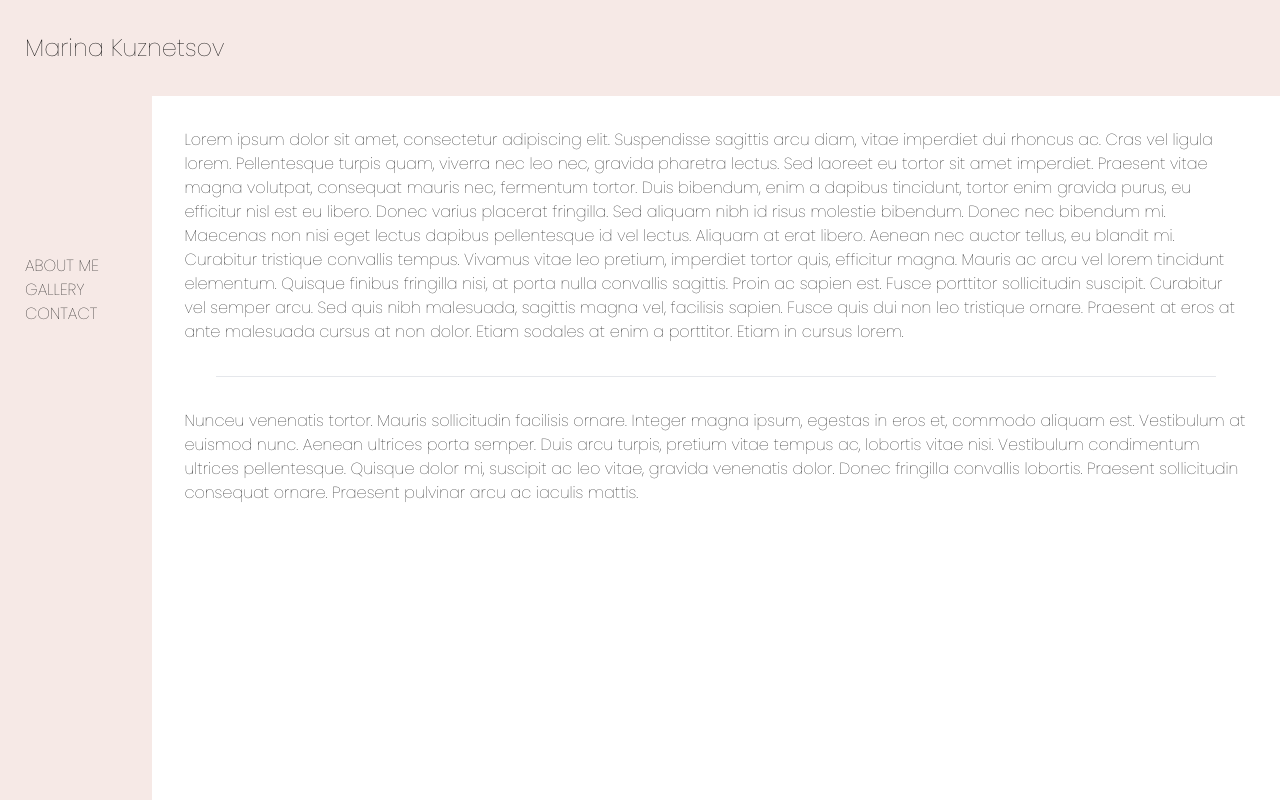
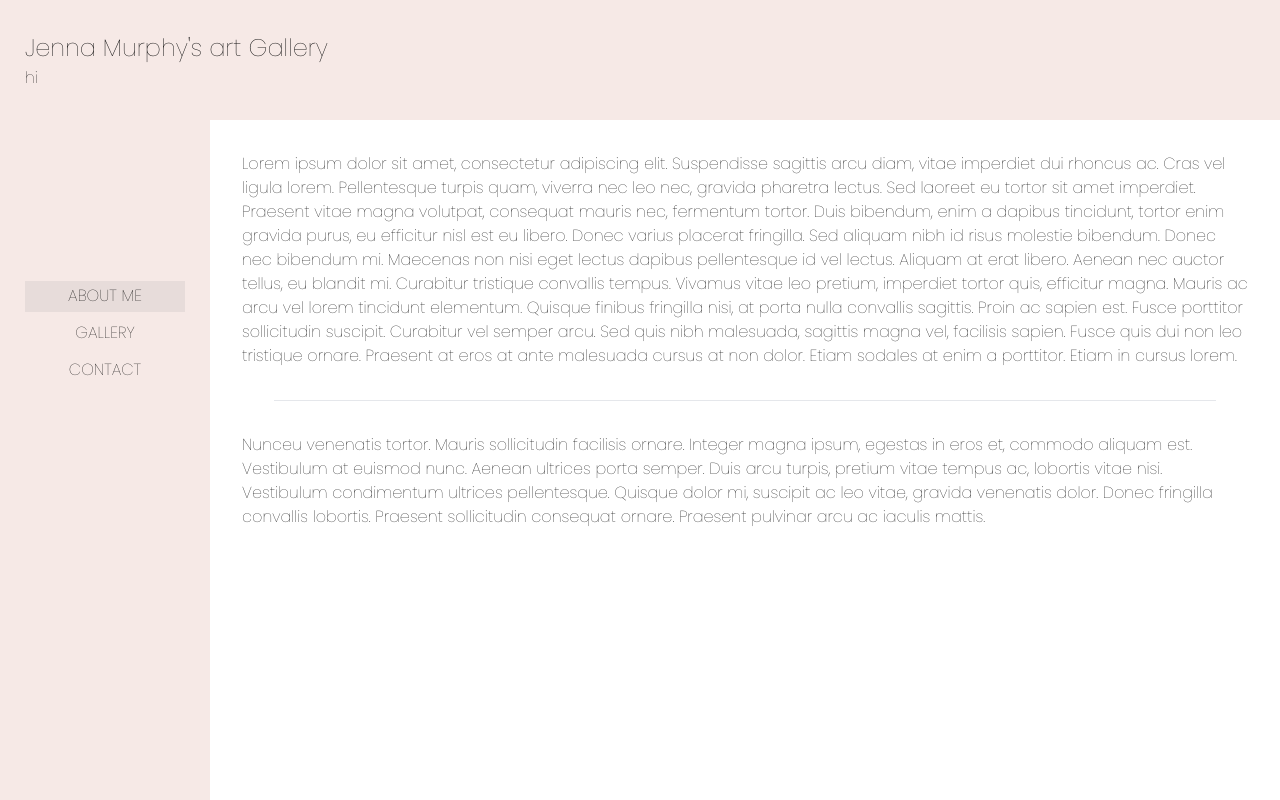
Before and after one commit to JennaMMurphy/art-gallery, a React (Vite) app: page / in a window 1280 px wide. Both pictures are taken after a click on the tab "ABOUT ME". Shown: the top 800 px of the page. Built offline with nearby package versions, Linux system fonts and the light colour scheme.

Commit message:
style: cleans css and dom errors

```diff
--- a/src/App.css
+++ b/src/App.css
@@ -37,13 +37,23 @@ nav {
   margin: 0;
 }
 
+/* Tabs */
+
+.tab__btn{
+  margin: 0.2rem auto;
+  padding: 0.2rem;
+  min-width: 10rem;
+  &.is--active{
+    background-color: #e7dcda;
+  }
+}
+
 .tab-container {
   display: flex;
 }
 
 .tab-list {
   display: flex;
-  width: 8vw;
   height: 100vh;
   flex-direction: column;
   margin-top: 8rem;
@@ -64,6 +74,7 @@ nav {
 
 .gallery__image {
   max-height: 70vh;
+  border-radius: 5px;
 }
 
 /* Contact Form */
@@ -85,9 +96,6 @@ nav {
   }
 }
 
-
-
-
 .contact__button {
   border: 1px solid #ccc;
   border-radius: 4px;
--- a/src/components/Page/AboutMe.tsx
+++ b/src/components/Page/AboutMe.tsx
@@ -1,31 +1,35 @@
 const PageAboutMe: React.FC = () => (
-  <p>
-    Lorem ipsum dolor sit amet, consectetur adipiscing elit. Suspendisse
-    sagittis arcu diam, vitae imperdiet dui rhoncus ac. Cras vel ligula lorem.
-    Pellentesque turpis quam, viverra nec leo nec, gravida pharetra lectus. Sed
-    laoreet eu tortor sit amet imperdiet. Praesent vitae magna volutpat,
-    consequat mauris nec, fermentum tortor. Duis bibendum, enim a dapibus
-    tincidunt, tortor enim gravida purus, eu efficitur nisl est eu libero. Donec
-    varius placerat fringilla. Sed aliquam nibh id risus molestie bibendum.
-    Donec nec bibendum mi. Maecenas non nisi eget lectus dapibus pellentesque id
-    vel lectus. Aliquam at erat libero. Aenean nec auctor tellus, eu blandit mi.
-    Curabitur tristique convallis tempus. Vivamus vitae leo pretium, imperdiet
-    tortor quis, efficitur magna. Mauris ac arcu vel lorem tincidunt elementum.
-    Quisque finibus fringilla nisi, at porta nulla convallis sagittis. Proin ac
-    sapien est. Fusce porttitor sollicitudin suscipit. Curabitur vel semper
-    arcu. Sed quis nibh malesuada, sagittis magna vel, facilisis sapien. Fusce
-    quis dui non leo tristique ornare. Praesent at eros at ante malesuada cursus
-    at non dolor. Etiam sodales at enim a porttitor. Etiam in cursus lorem.
-
-    <hr className="margin--med"/>
-    Nunceu venenatis tortor. Mauris sollicitudin facilisis ornare. Integer magna
-    ipsum, egestas in eros et, commodo aliquam est. Vestibulum at euismod nunc.
-    Aenean ultrices porta semper. Duis arcu turpis, pretium vitae tempus ac,
-    lobortis vitae nisi. Vestibulum condimentum ultrices pellentesque. Quisque
-    dolor mi, suscipit ac leo vitae, gravida venenatis dolor. Donec fringilla
-    convallis lobortis. Praesent sollicitudin consequat ornare. Praesent
-    pulvinar arcu ac iaculis mattis.
-  </p>
+  <div>
+    <p>
+      Lorem ipsum dolor sit amet, consectetur adipiscing elit. Suspendisse
+      sagittis arcu diam, vitae imperdiet dui rhoncus ac. Cras vel ligula lorem.
+      Pellentesque turpis quam, viverra nec leo nec, gravida pharetra lectus.
+      Sed laoreet eu tortor sit amet imperdiet. Praesent vitae magna volutpat,
+      consequat mauris nec, fermentum tortor. Duis bibendum, enim a dapibus
+      tincidunt, tortor enim gravida purus, eu efficitur nisl est eu libero.
+      Donec varius placerat fringilla. Sed aliquam nibh id risus molestie
+      bibendum. Donec nec bibendum mi. Maecenas non nisi eget lectus dapibus
+      pellentesque id vel lectus. Aliquam at erat libero. Aenean nec auctor
+      tellus, eu blandit mi. Curabitur tristique convallis tempus. Vivamus vitae
+      leo pretium, imperdiet tortor quis, efficitur magna. Mauris ac arcu vel
+      lorem tincidunt elementum. Quisque finibus fringilla nisi, at porta nulla
+      convallis sagittis. Proin ac sapien est. Fusce porttitor sollicitudin
+      suscipit. Curabitur vel semper arcu. Sed quis nibh malesuada, sagittis
+      magna vel, facilisis sapien. Fusce quis dui non leo tristique ornare.
+      Praesent at eros at ante malesuada cursus at non dolor. Etiam sodales at
+      enim a porttitor. Etiam in cursus lorem.
+    </p>
+    <hr className="margin--med" />
+    <p>
+      Nunceu venenatis tortor. Mauris sollicitudin facilisis ornare. Integer
+      magna ipsum, egestas in eros et, commodo aliquam est. Vestibulum at
+      euismod nunc. Aenean ultrices porta semper. Duis arcu turpis, pretium
+      vitae tempus ac, lobortis vitae nisi. Vestibulum condimentum ultrices
+      pellentesque. Quisque dolor mi, suscipit ac leo vitae, gravida venenatis
+      dolor. Donec fringilla convallis lobortis. Praesent sollicitudin consequat
+      ornare. Praesent pulvinar arcu ac iaculis mattis.
+    </p>
+  </div>
 );
 
 export default PageAboutMe;
--- a/src/components/Page/Contact/Index.tsx
+++ b/src/components/Page/Contact/Index.tsx
@@ -16,13 +16,13 @@ const PageContact: React.FC = () => {
     event.preventDefault();
 
     const form = event.target as HTMLFormElement;
-    Array.from(form.elements).forEach(input => {
+    Array.from(form.elements).forEach((input) => {
       if (input instanceof HTMLInputElement) {
         performValidation(input);
       }
-    })
+    });
 
-    if(Object.values(errors).some((error) => !!error)){
+    if (Object.values(errors).some((error) => !!error)) {
       return;
     }
 
@@ -33,10 +33,7 @@ const PageContact: React.FC = () => {
     console.log(Object.fromEntries(formData.entries()));
   };
 
-
-  const performValidation = (
-    input: HTMLInputElement
-  ) => {
+  const performValidation = (input: HTMLInputElement | HTMLTextAreaElement) => {
     const { validationMessage } = input;
     setErrors((prevState) => ({
       ...prevState,
--- a/src/components/Page/Gallery/Index.tsx
+++ b/src/components/Page/Gallery/Index.tsx
@@ -5,24 +5,27 @@ const GalleryIndex: React.FC = () => {
   const items: GalleryItemType[] = [
     {
       description: "A description",
+      price: 1000.42,
       src: "https://images.pexels.com/photos/2167395/pexels-photo-2167395.jpeg?auto=compress&cs=tinysrgb&w=1260&h=750&dpr=2",
       title: "Name of art piece",
     },
     {
       description: "a description",
+      price: 1000.42,
       src: "https://cdn.tutsplus.com/cdn-cgi/image/width=1200/psd/uploads/legacy/0576_Greek_Statue/final.jpg",
       title: " a name",
     },
     {
       description: "Placeholder Image",
+      price: 1000.42,
       src: "https://miro.medium.com/v2/resize:fit:1100/format:webp/0*bQU5tpVvN6wEdqNv.jpg",
       title: "the name of the piece",
     },
   ];
   return (
     <div className="gallery__container">
-      {items.map((item) => (
-        <GalleryItem item={item} />
+      {items.map((item, index) => (
+        <GalleryItem item={item} key={`gallery-item-${index}`}/>
       ))}
     </div>
   );
--- a/src/components/Sidebar/Index.tsx
+++ b/src/components/Sidebar/Index.tsx
@@ -1,6 +1,7 @@
 import React from "react";
-import PageContact from "../Page/Contact";
+import PageContact from "../Page/Contact/Index";
 import PageAboutMe from "../Page/AboutMe";
+import SocialTabs from "./Tabs/Socials";
 import TabItem from "./Tabs/Item";
 import TabList from "./Tabs/List";
 import GalleryIndex from "../Page/Gallery/Index";
@@ -9,7 +10,9 @@ const SidebarIndex: React.FC = () => {
   return (
     <>
       <nav>
-        <h3 className="font--xl">Marina Kuznetsov</h3>
+        <h3 className="font--xl">Jenna Murphy's art Gallery</h3>
+        <SocialTabs />
+
       </nav>
       <div className="tab-container">
         <TabList activeTabIndex={1}>
@@ -23,6 +26,7 @@ const SidebarIndex: React.FC = () => {
             <PageContact />
           </TabItem>
         </TabList>
+
       </div>
     </>
   );
--- a/src/components/Sidebar/Tabs/List.tsx
+++ b/src/components/Sidebar/Tabs/List.tsx
@@ -21,14 +21,14 @@ const TabList: React.FC<TabsProps> = ({ children, activeTabIndex = 0 }) => {
           {tabs.map((tab, index) => (
             <li key={`tab-${index}`}>
               <button
-                key={`tab-btn-${index}`}
+                key={`tab__btn-${index}`}
                 role="tab"
                 id={`tab-${tab.props.label}`}
                 aria-controls={`panel-${tab.props.label}`}
                 aria-selected={activeTab === index}
                 onClick={() => handleTabClick(index)}
-                className={`tab-btn ${
-                  activeTab === index && "tab-btn--active"
+                className={`tab__btn ${
+                  activeTab === index && "is--active"
                 }`}
               >
                 {tab.props.label}
--- /dev/null
+++ b/src/components/Sidebar/Tabs/Socials.tsx
@@ -0,0 +1,5 @@
+const SocialTabs: React.FC = () => (
+<div>hi</div>
+  );
+
+  export default SocialTabs;
--- a/src/types/GalleryItem.ts
+++ b/src/types/GalleryItem.ts
@@ -4,6 +4,7 @@ export interface GalleryItemProps {
 
 export interface GalleryItemType {
   src: string;
+  price: number;
   description: string;
   title: string;
 }
```
Also changed, not shown: src/types/Contact.ts (+6 -7 lines).
